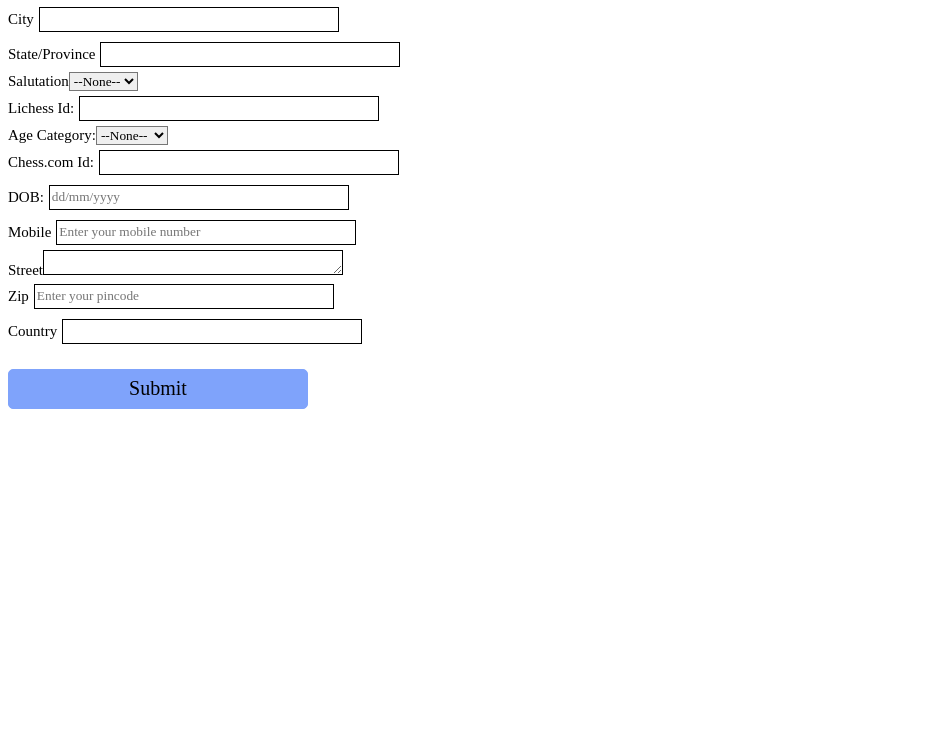
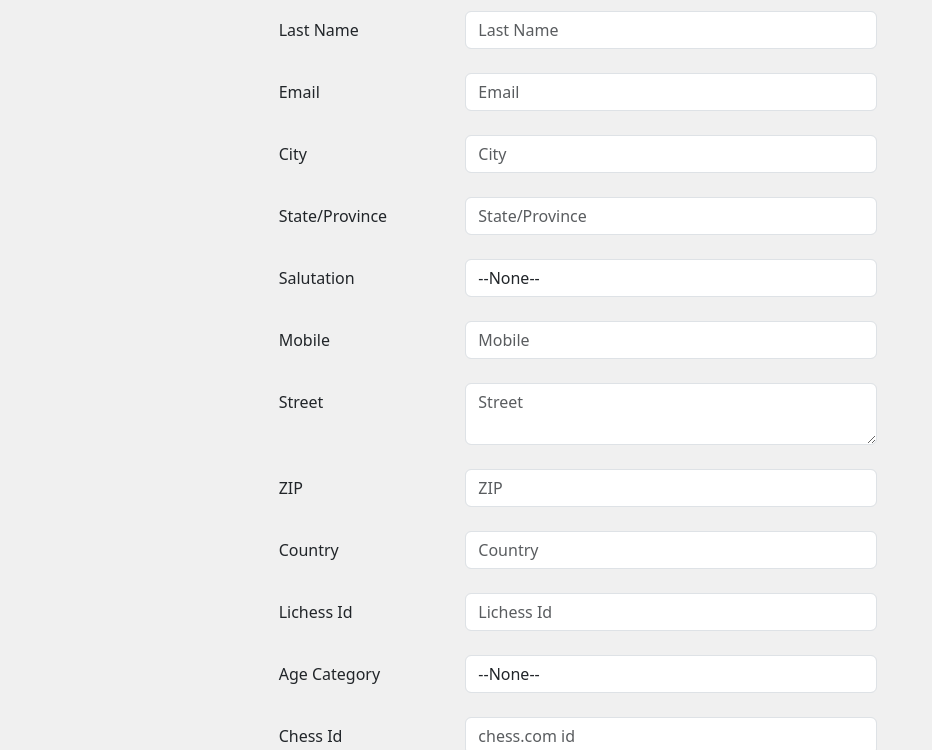
Before and after one commit to Santhosh1319/mudrachess, a plain HTML site: page registration form.html in a window 1280 px wide. Shown: the part 155-905 px from the top of the page, without its empty margins (0-932 px from the left). Before the commit the page ends 800 px from the top, so only its background shows below. Drawn offline with nearby package versions, Linux system fonts and the light colour scheme; a web font is replaced by a local one.

Commit message:
Update registration form.html
Added bootstrap tags and added background colour

```diff
--- a/registration form.html
+++ b/registration form.html
@@ -1,133 +1,197 @@
-<!--  ----------------------------------------------------------------------  -->
-<!--  NOTE: Please add the following <META> element to your page <HEAD>.      -->
-<!--  If necessary, please modify the charset parameter to specify the        -->
-<!--  character set of your HTML page.                                        -->
+<!DOCTYPE html>
+<html lang="en">
+<head>
+  <meta charset="UTF-8">
+  <meta http-equiv="X-UA-Compatible" content="IE=edge">
+  <meta name="viewport" content="width=device-width, initial-scale=1.0">
+  <title>Document</title>
+  <link href="https://cdn.jsdelivr.net/npm/bootstrap@5.3.0-alpha3/dist/css/bootstrap.min.css"
+        rel="stylesheet"
+        integrity="sha384-KK94CHFLLe+nY2dmCWGMq91rCGa5gtU4mk92HdvYe+M/SXH301p5ILy+dN9+nJOZ"
+        crossorigin="anonymous">
+  <style>
+    body {
+    background-color: #f0f0f0;
+    }
+
+    h1 {
+      color: #333;
+      font-size: 40px;
+      text-align: center;
+    }
+
+    p {
+      font-size: 16px;
+      line-height: 1.5;
+    }
+ </style>
+
+</head>
+<body>
+
+  <div class="container-fluid mt-5">
+    <div class="row justify-content-center">
+     <div class="form-group col-md-7 col-md-offset-5 align-center ">
+
+          <div class="card-body">
+            <h1>MUDRA CHESS ACADEMY</h1>
+            <form action="https://webto.salesforce.com/servlet/servlet.WebToLead?encoding=UTF-8" method="POST">
+
+              <input type=hidden name='captcha_settings' value='{"keyname":"mudrachess","fallback":"true","orgId":"00D5i00000CYyhB","ts":""}'>
+              <input type=hidden name="oid" value="00D5i00000CYyhB">
+              <input type=hidden name="retURL" value="https://santhosh1319.github.io/mudrachess/">
+
               <!--  ----------------------------------------------------------------------  -->
 
-<META HTTP-EQUIV="Content-type" CONTENT="text/html; charset=UTF-8">
+              <!--  NOTE: These fields are optional debugging elements. Please uncomment    -->
+
+              <!--  these lines if you wish to test in debug mode.                          -->
+
+              <!--  <input type="hidden" name="debug" value=1>                              -->
+
+              <!--  <input type="hidden" name="debugEmail"                                  -->
+
+              <!--  value="santhosharts1913@gmail.com">                                     -->
 
               <!--  ----------------------------------------------------------------------  -->
-<!--  NOTE: Please add the following <FORM> element to your page.             -->
-<!--  ----------------------------------------------------------------------  -->
-<!-- Line no 17 ---- background-image: url('https://santhosh1319.github.io/mudrachess/mudraimageResized.jpg');-->
-<style type="text/css">
- @import url('https://fonts.googleapis.com/css2?family=Piazzolla:ital,opsz,wght@0,8..30,100;0,8..30,400;1,8..30,100&display=swap');
- .sfdc-form * {
-        font-family: 'Piazzolla', serif;
 
+              <div class="form-group row">
+                <label for="first_name" class="col-sm-3 col-form-label">First Name</label>
+                <div class="col-sm-7">
+                  <input class="form-control" id="first_name" maxlength="40" name="first_name" size="20" type="text" required placeholder="First Name"/> <br>
+                </div>
+              </div>
 
-		background-size: cover;
-		color: black;
-    }
-	.bg-image {
-		filter: blur(10px);
-	}
-    .sfdc-form form {
-        background-color: none;
-        font-size: 15px;
+              <div class="form-group row">
+                <label for="last_name" class="col-sm-3 col-form-label">Last Name</label>
+                <div class="col-sm-7">
+                  <input class="form-control" id="last_name" maxlength="80" name="last_name" size="20" type="text" required placeholder="Last Name"/> <br>
+                </div>
+              </div>
 
-    }
-	.sfdc-form h2 {
-        background-color: none;
-        text-align: center;
-		font-family: 'Arial Black';
+              <div class="form-group row">
+                <label for="email" class="col-sm-3 col-form-label">Email</label>
+                <div class="col-sm-7">
+                  <input  class="form-control" id="email" maxlength="80" name="email" size="20" type="text" required placeholder="Email"/> <br>
+                </div>
+              </div>
 
-    }
+              <div class="form-group row">
+                <label for="city" class="col-sm-3 col-form-label">City</label>
+                <div class="col-sm-7">
+                  <input  class="form-control" id="city" maxlength="40" name="city" size="20" type="text" required placeholder="City"/> <br>
+                </div>
+              </div>
 
-    /* Set the height of input separately */
-    .sfdc-form input[type=text] {
-        height: 25px;
-		width: 300px;
-		float: center-right;
-		border-spacing : 5px;
-		margin:5px;
-		border: solid 1px;
-    }
-	.sfdc-form label {
-        color:black;
-    }
-.sfdc-form textarea {
-        height: 25px;
-		width: 300px;
-		float: center-right;
-		border: solid 1px;
-    }
+              <div class="form-group row">
+                <label for="state" class="col-sm-3 col-form-label">State/Province</label>
+                <div class="col-sm-7">
+                  <input  class="form-control" id="state" maxlength="20" name="state" size="20" type="text" required placeholder="State/Province"/> <br>
+                </div>
+              </div>
 
-    /* Submit button styling */
-    .sfdc-form input[type=submit] {
-        background-color: #7fa3fb;
-        border: solid 1px #7fa3fb;
-        border-radius: 5px;
-        width: 300px;
-        height: 40px;
-        font-size: 20px;
-        color: black;
-        margin-top: 20px;
-    }
-    /* Submit button styling when hovering the cursor on top of it */
-    .sfdc-form input[type=submit]:hover {
-        background-color: #7fa3fb;
-        border: none;
-        color: white;
-    }
-</style>
-<div class="sfdc-form">
-<form action="https://webto.salesforce.com/servlet/servlet.WebToLead?encoding=UTF-8" method="POST">
-<h2>Mudra Chess Registration form</h2>
-<input type=hidden name="oid" value="00D5i00000CYyhB">
-<input type=hidden name="retURL" value="https://santhosh1319.github.io/mudrachess/index.html">
-
-<!--  ----------------------------------------------------------------------  -->
-<!--  NOTE: These fields are optional debugging elements. Please uncomment    -->
-<!--  these lines if you wish to test in debug mode.                          -->
-<!--  <input type="hidden" name="debug" value=1>                              -->
-<!--  <input type="hidden" name="debugEmail"                                  -->
-<!--  value="santhosharts1913@gmail.com">                                     -->
-<!--  ----------------------------------------------------------------------  -->
-
-<label for="first_name">First Name</label><input  id="first_name" maxlength="40" name="first_name" size="20" type="text" required/><br>
-
-<label for="last_name">Last Name</label><input  id="last_name" maxlength="80" name="last_name" size="20" type="text" required/><br>
-
-<label for="email">Email</label><input  id="email" maxlength="80" name="email" size="20" type="text" required placeholder ="Enter your mail id"/><br>
-
-<label for="city">City</label><input  id="city" maxlength="40" name="city" size="20" type="text" /><br>
-
-<label for="state">State/Province</label><input  id="state" maxlength="20" name="state" size="20" type="text" /><br>
-
-<label for="salutation">Salutation</label><select  id="salutation" name="salutation"><option value="">--None--</option><option value="Mr.">Mr.</option>
+              <div class="form-group row">
+                <label for="salutation" class="col-sm-3 col-form-label">Salutation</label>
+                <div class="col-sm-7">
+                  <select class="form-control" name="salutation" >
+                    <option value="">--None--</option>
+                    <option value="Mr.">Mr.</option>
                     <option value="Ms.">Ms.</option>
                     <option value="Mrs.">Mrs.</option>
                     <option value="Dr.">Dr.</option>
                     <option value="Prof.">Prof.</option>
-</select><br>
+                  </select> <br>
+                </div>
+              </div>
 
-<!--<label for="title">Title</label><input  id="title" maxlength="40" name="title" size="20" type="text" /><br>-->
+              <div class="form-group row">
+                <label for="mobile" class="col-sm-3 col-form-label">Mobile</label>
+                <div class="col-sm-7">
+                  <input  class="form-control" id="mobile" maxlength="40" name="mobile" size="20" type="text" required placeholder="Mobile"/> <br>
+                </div>
+              </div>
 
-Lichess Id:<input  id="00N5i00000KeZdE" maxlength="25" name="00N5i00000KeZdE" size="20" type="text" /><br>
+              <div class="form-group row">
+                <label for="street" class="col-sm-3 col-form-label">Street</label>
+                <div class="col-sm-7">
+                  <textarea class="form-control" name="street" required placeholder="Street"></textarea> <br>
+                </div>
+              </div>
 
-Age Category:<select  id="00N5i00000KeZdJ" name="00N5i00000KeZdJ" title="Age Category" required><option value="">--None--</option><option value="Under 7">Under 7</option>
+              <div class="form-group row">
+                <label for="zip" class="col-sm-3 col-form-label">ZIP</label>
+                <div class="col-sm-7">
+                  <input class="form-control" id="zip" maxlength="20" name="zip" size="20" type="text" required placeholder="ZIP"/> <br>
+                </div>
+              </div>
+
+              <div class="form-group row">
+                <label for="country" class="col-sm-3 col-form-label">Country</label>
+                <div class="col-sm-7">
+                  <input class="form-control" id="country" maxlength="40" name="country" size="20" type="text" required placeholder="Country"/> <br>
+                </div>
+              </div>
+
+              <div class="form-group row">
+                <label for="lichessId" class="col-sm-3 col-form-label">Lichess Id</label>
+                <div class="col-sm-7">
+                  <input class="form-control" id="00N5i00000KeZdE" maxlength="25" name="00N5i00000KeZdE" size="20" type="text" required placeholder="Lichess Id"/> <br>
+                </div>
+              </div>
+
+              <div class="form-group row">
+                <label for="ageCategory" class="col-sm-3 col-form-label">Age Category</label>
+                <div class="col-sm-7">
+                  <select class="form-control" id="00N5i00000KeZdJ" name="00N5i00000KeZdJ" title="Age Category">
+                    <option value="">--None--</option>
+                    <option value="Under 7">Under 7</option>
                     <option value="Under 9">Under 9</option>
                     <option value="Under 11">Under 11</option>
                     <option value="Under 13">Under 13</option>
                     <option value="Under 15">Under 15</option>
                     <option value="Under 17">Under 17</option>
                     <option value="Under 19">Under 19</option>
-</select><br>
+                  </select> <br>
+                </div>
+              </div>
 
-Chess.com Id:<input  id="00N5i00000KeZiK" maxlength="25" name="00N5i00000KeZiK" size="20" type="text" /><br>
+              <div class="form-group row">
+                <label for="chessId" class="col-sm-3 col-form-label">Chess Id</label>
+                <div class="col-sm-7">
+                  <input class="form-control" id="00N5i00000KeZiK" maxlength="25" name="00N5i00000KeZiK" size="20" type="text" required placeholder="chess.com id"/> <br>
+                </div>
+              </div>
 
-DOB:<span class="dateInput dateOnlyInput"><input  id="00N5i00000KeZio" name="00N5i00000KeZio" size="12" type="text" placeholder ="dd/mm/yyyy" required/></span><br>
+              <!-- Not sure about the format of date-->
+              <div class="form-group row">
+                <label for="dob" class="col-sm-3 col-form-label">DOB</label>
+                  <div class="col-sm-7">
+                    <input class="form-control" id="00N5i00000KeZio" name="00N5i00000KeZio" size="12" type="text" required placeholder="Date of Birth"/> <br>
+                  </div>
+              </div>
 
-<label for="mobile">Mobile</label><input  id="mobile" maxlength="40" name="mobile" size="20" type="text" placeholder ="Enter your mobile number" required/><br>
+              <!-- DOB:<span class="dateInput dateOnlyInput"><input  id="00N5i00000KeZio" name="00N5i00000KeZio" size="12" type="text" /></span><br> -->
 
-<label for="street">Street</label><textarea name="street"></textarea><br>
+              <div class="text-center">
+                <button type="submit" class="btn btn-primary">Submit</button>
+              </div>
 
-<label for="zip">Zip</label><input  id="zip" maxlength="20" name="zip" size="20" type="text" placeholder ="Enter your pincode"/><br>
+              <script src="https://www.google.com/recaptcha/api.js"></script>
 
-<label for="country">Country</label><input  id="country" maxlength="40" name="country" size="20" type="text" color="blue"/><br>
+              <script>
+                function timestamp() {
+                  var response = document.getElementById("g-recaptcha-response");
+                  if (response == null || response.value.trim() == "") {
+                    var elems = JSON.parse(document.getElementsByName("captcha_settings")[0].value);elems["ts"] = JSON.stringify(new Date().getTime());
+                    document.getElementsByName("captcha_settings")[0].value = JSON.stringify(elems);
+                  }
+                }
+                setInterval(timestamp, 500);
+              </script>
+            </form>
+     </div>
+    </div>
+   </div>
 
-<input type="submit" name="submit">
-
-</form>
-<div>
+</body>
+</html>
```
Lines whose indentation alone changed are shown as unchanged.
